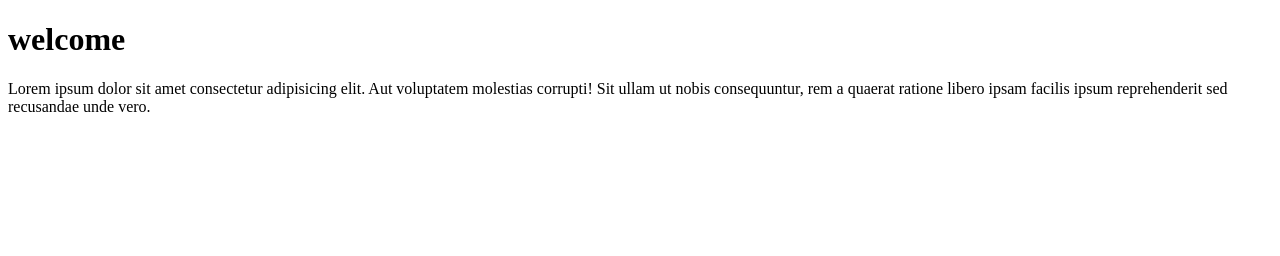
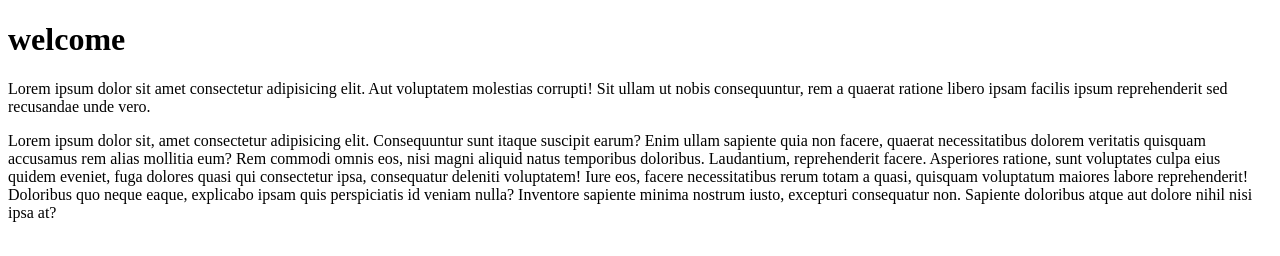
Before and after one commit to MadhanGannarapu/git_practice, a plain HTML site: page index.html in a window 1280 px wide. Drawn offline with Linux system fonts and the light colour scheme.

Commit message:
added 100 words of lorem

```diff
--- a/index.html
+++ b/index.html
@@ -12,6 +12,14 @@
     <h1>welcome</h1>
     <p>Lorem ipsum dolor sit amet consectetur adipisicing elit. Aut voluptatem molestias corrupti! Sit ullam ut nobis
         consequuntur, rem a quaerat ratione libero ipsam facilis ipsum reprehenderit sed recusandae unde vero.</p>
+    <p>Lorem ipsum dolor sit, amet consectetur adipisicing elit. Consequuntur sunt itaque suscipit earum? Enim ullam
+        sapiente quia non facere, quaerat necessitatibus dolorem veritatis quisquam accusamus rem alias mollitia eum?
+        Rem commodi omnis eos, nisi magni aliquid natus temporibus doloribus. Laudantium, reprehenderit facere.
+        Asperiores ratione, sunt voluptates culpa eius quidem eveniet, fuga dolores quasi qui consectetur ipsa,
+        consequatur deleniti voluptatem! Iure eos, facere necessitatibus rerum totam a quasi, quisquam voluptatum
+        maiores labore reprehenderit! Doloribus quo neque eaque, explicabo ipsam quis perspiciatis id veniam nulla?
+        Inventore sapiente minima nostrum iusto, excepturi consequatur non. Sapiente doloribus atque aut dolore nihil
+        nisi ipsa at?</p>
 </body>
 
 </html>
```
